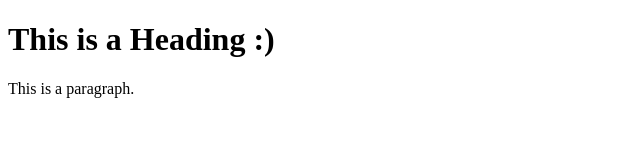
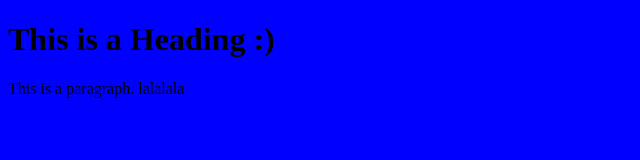
Before and after one commit to StanewVladi/test212, a plain HTML site: page index.html in a window 1280 px wide. Shown: the whole page, without its empty margins (0-640 px from the left). Drawn offline with Linux system fonts and the light colour scheme.

Commit message:
test from vim

```diff
--- a/index.html
+++ b/index.html
@@ -2,11 +2,12 @@
 <html>
 <head>
 <title>Page Title</title>
+<link rel="stylesheet" type="text/css" href="mystyle.css">
 </head>
 <body>
 
 <h1>This is a Heading :)</h1>
-<p>This is a paragraph.</p>
+<p>This is a paragraph. lalalala</p>
 
 </body>
 </html>
--- /dev/null
+++ b/mystyle.css
@@ -0,0 +1,3 @@
+body{
+    background: blue;
+}
```
